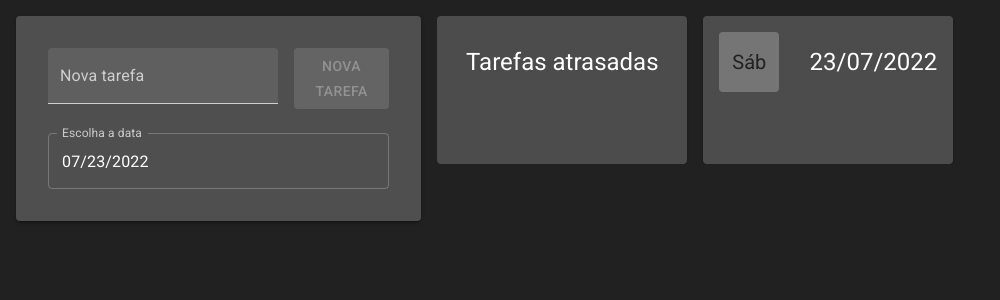
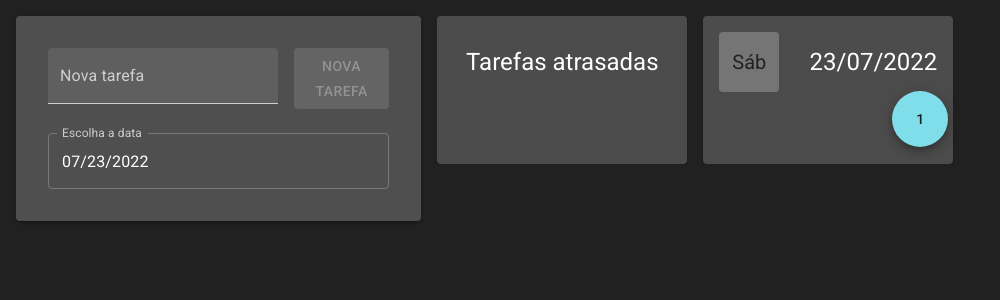
Before and after one commit to nnnnadia/AFZR, a React (Create React App) app: page / in a window 1280 px wide. Shown: the top 300 px of the page, without its empty margins (0-1000 px from the left). Built offline with nearby package versions, Linux system fonts and the light colour scheme.

Commit message:
feat: Adiciona FAB indicando quantos dias faltam até a próxima tarefa.

```diff
--- a/src/components/Calendar.jsx
+++ b/src/components/Calendar.jsx
@@ -1,4 +1,6 @@
 import React, { useContext } from 'react';
+import { Fab, Stack } from '@mui/material';
+import moment from 'moment';
 import TaskContext from '../context/TaskContext';
 import CalendarCard from './CalendarCard';
 import PastTasksCard from './PastTasksCard';
@@ -10,7 +12,14 @@ function Calendar() {
     <div>
       <LiterallyStackOverflow direction="row" spacing={2}>
         {pastTasks && <PastTasksCard />}
-        <CalendarCard date={todaysDate} />
+        <Stack sx={{ position: 'relative' }}>
+          <CalendarCard date={todaysDate} />
+          <Fab sx={{ position: 'absolute', right: 5, top: 75 }} color="secondary">
+            {sortedDates
+              && moment((sortedDates.find((date) => date > todaysDate)))
+                .diff(todaysDate, 'days') + 1}
+          </Fab>
+        </Stack>
         {sortedDates && sortedDates.map((date) => {
           if (date > todaysDate) {
             return <CalendarCard key={date.toDateString()} date={date} />;
```
